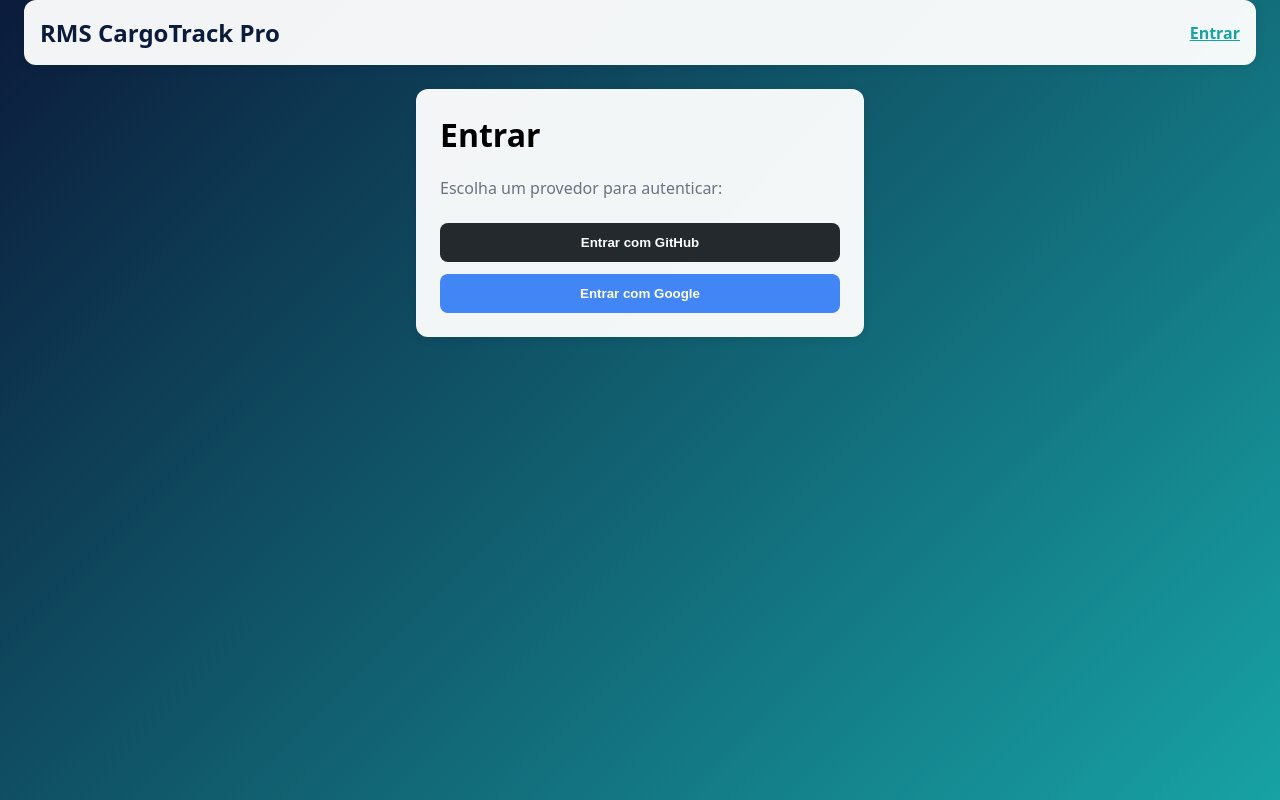
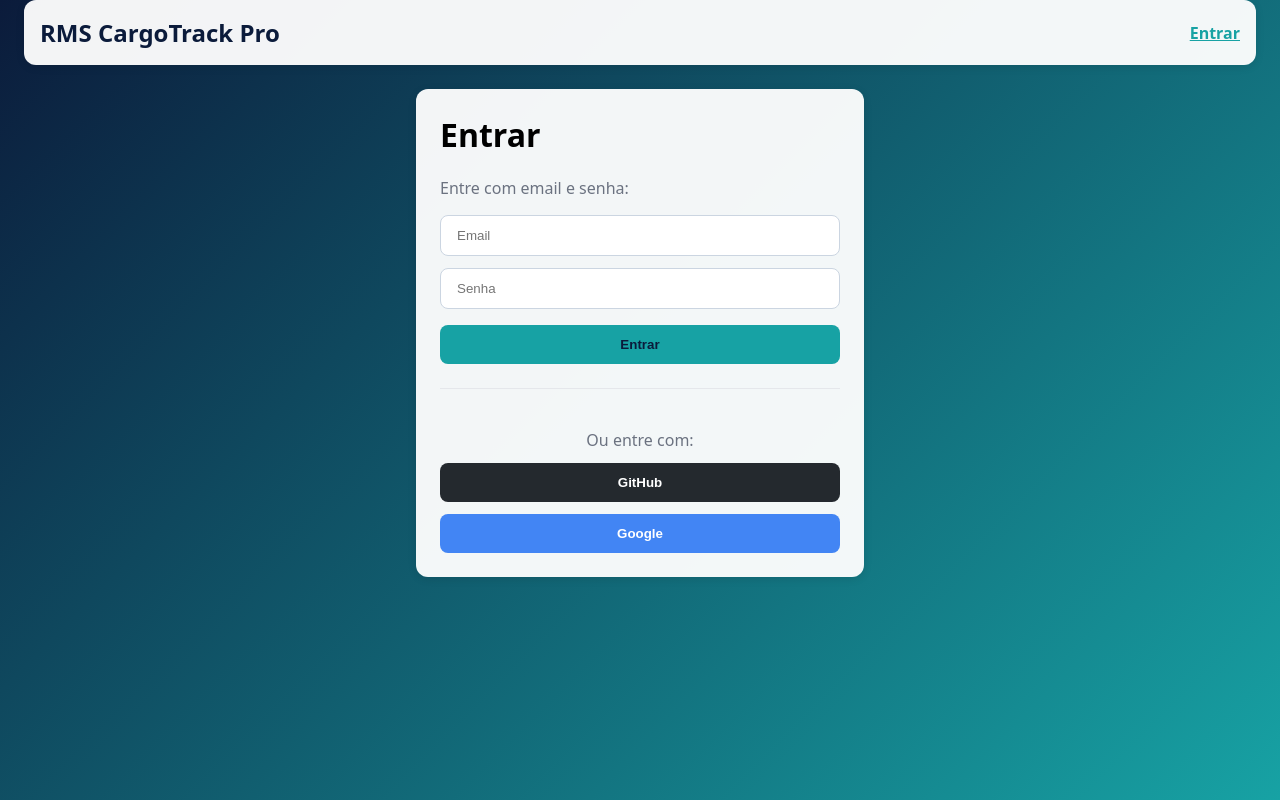
Before and after one commit to robertomsouza08-ctrl/RMS-Cargotrack-pro2, a Next.js app: page /signin in a window 1280 px wide. Built offline with nearby package versions, Linux system fonts and the light colour scheme; no server answers.

Commit message:
Add files via upload

```diff
--- a/src/app/layout.tsx
+++ b/src/app/layout.tsx
@@ -1,5 +1,6 @@
 import { getServerSession } from 'next-auth'
 import Link from 'next/link'
+import { prisma } from '../lib/prisma'
 
 export const metadata = {
   title: 'RMS CargoTrack Pro',
@@ -8,6 +9,15 @@ export const metadata = {
 
 export default async function RootLayout({ children }: { children: React.ReactNode }) {
   const session = await getServerSession()
+
+  let isAdmin = false
+  if (session?.user?.email) {
+    const user = await prisma.user.findUnique({
+      where: { email: session.user.email }
+    })
+    isAdmin = user?.role === 'ADMIN'
+  }
+
   return (
     <html lang="pt-BR">
       <body style={{margin:0, fontFamily:'system-ui, sans-serif', background:'linear-gradient(135deg, #0B1B3B 0%, #17A2A4 100%)', minHeight:'100vh', padding:16}}>
@@ -17,6 +27,9 @@ export default async function RootLayout({ children }: { children: React.ReactNo
             {session ? (
               <>
                 <span style={{color:'#0B1B3B'}}>Olá, {session.user?.name || session.user?.email}</span>
+                {isAdmin && (
+                  <Link href="/admin" style={{color:'#17A2A4', fontWeight:600}}>Admin</Link>
+                )}
                 <a href="/api/auth/signout" style={{color:'#17A2A4', fontWeight:600}}>Sair</a>
               </>
             ) : (
--- a/src/app/signin/page.tsx
+++ b/src/app/signin/page.tsx
@@ -1,18 +1,85 @@
 'use client'
 import { signIn } from 'next-auth/react'
+import { useState } from 'react'
+import { useRouter } from 'next/navigation'
 
 export default function SignIn() {
+  const [email, setEmail] = useState('')
+  const [password, setPassword] = useState('')
+  const [error, setError] = useState('')
+  const [loading, setLoading] = useState(false)
+  const router = useRouter()
+
+  const handleCredentialsSignIn = async (e: React.FormEvent) => {
+    e.preventDefault()
+    setError('')
+    setLoading(true)
+
+    const result = await signIn('credentials', {
+      email,
+      password,
+      redirect: false,
+    })
+
+    setLoading(false)
+
+    if (result?.error) {
+      setError('Email ou senha inválidos')
+    } else {
+      router.push('/')
+      router.refresh()
+    }
+  }
+
   return (
     <div style={{maxWidth:400, margin:'0 auto', padding:24, background:'rgba(255,255,255,0.95)', borderRadius:12, boxShadow:'0 2px 8px rgba(0,0,0,0.1)'}}>
       <h1 style={{marginTop:0}}>Entrar</h1>
-      <p style={{color:'#6b7280', marginBottom:24}}>Escolha um provedor para autenticar:</p>
-      <div style={{display:'flex', flexDirection:'column', gap:12}}>
-        <button onClick={() => signIn('github', { callbackUrl: '/' })} style={{padding:'12px 16px', background:'#24292e', color:'#fff', border:'none', borderRadius:8, fontWeight:600, cursor:'pointer'}}>
-          Entrar com GitHub
+
+      <form onSubmit={handleCredentialsSignIn} style={{marginBottom:24}}>
+        <p style={{color:'#6b7280', marginBottom:16}}>Entre com email e senha:</p>
+        {error && (
+          <div style={{padding:12, background:'#fee2e2', border:'1px solid #ef4444', borderRadius:8, marginBottom:12, color:'#991b1b'}}>
+            {error}
+          </div>
+        )}
+        <div style={{display:'flex', flexDirection:'column', gap:12, marginBottom:16}}>
+          <input
+            type="email"
+            placeholder="Email"
+            value={email}
+            onChange={(e) => setEmail(e.target.value)}
+            required
+            style={{padding:'12px 16px', border:'1px solid #cbd5e1', borderRadius:8}}
+          />
+          <input
+            type="password"
+            placeholder="Senha"
+            value={password}
+            onChange={(e) => setPassword(e.target.value)}
+            required
+            minLength={6}
+            style={{padding:'12px 16px', border:'1px solid #cbd5e1', borderRadius:8}}
+          />
+        </div>
+        <button
+          type="submit"
+          disabled={loading}
+          style={{width:'100%', padding:'12px 16px', background:'#17A2A4', color:'#0B1B3B', border:'none', borderRadius:8, fontWeight:600, cursor:'pointer', opacity: loading ? 0.5 : 1}}
+        >
+          {loading ? 'Entrando...' : 'Entrar'}
         </button>
-        <button onClick={() => signIn('google', { callbackUrl: '/' })} style={{padding:'12px 16px', background:'#4285f4', color:'#fff', border:'none', borderRadius:8, fontWeight:600, cursor:'pointer'}}>
-          Entrar com Google
-        </button>
+      </form>
+
+      <div style={{borderTop:'1px solid #e5e7eb', paddingTop:24}}>
+        <p style={{color:'#6b7280', marginBottom:12, textAlign:'center'}}>Ou entre com:</p>
+        <div style={{display:'flex', flexDirection:'column', gap:12}}>
+          <button onClick={() => signIn('github', { callbackUrl: '/' })} style={{padding:'12px 16px', background:'#24292e', color:'#fff', border:'none', borderRadius:8, fontWeight:600, cursor:'pointer'}}>
+            GitHub
+          </button>
+          <button onClick={() => signIn('google', { callbackUrl: '/' })} style={{padding:'12px 16px', background:'#4285f4', color:'#fff', border:'none', borderRadius:8, fontWeight:600, cursor:'pointer'}}>
+            Google
+          </button>
+        </div>
       </div>
     </div>
   )
```
Also changed, not shown: src/app/admin/page.tsx (added, +144 -0 lines).
